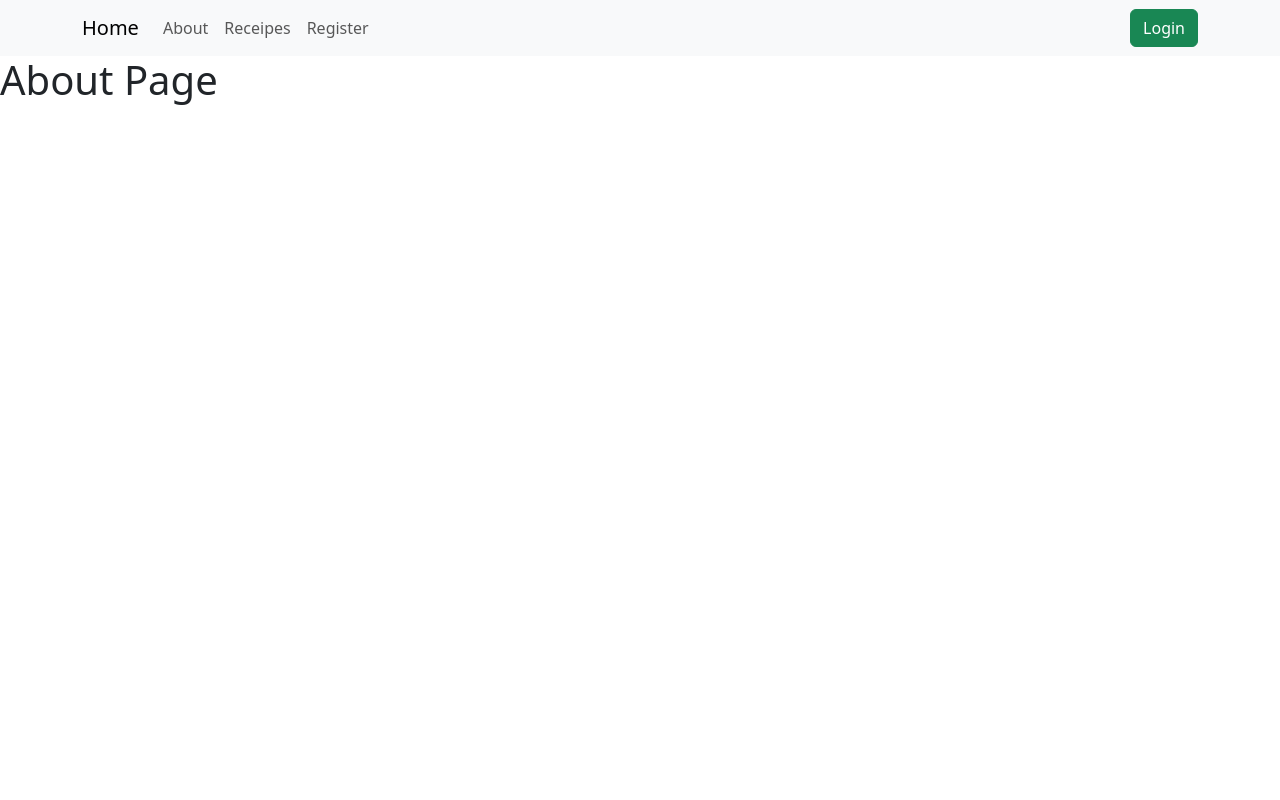
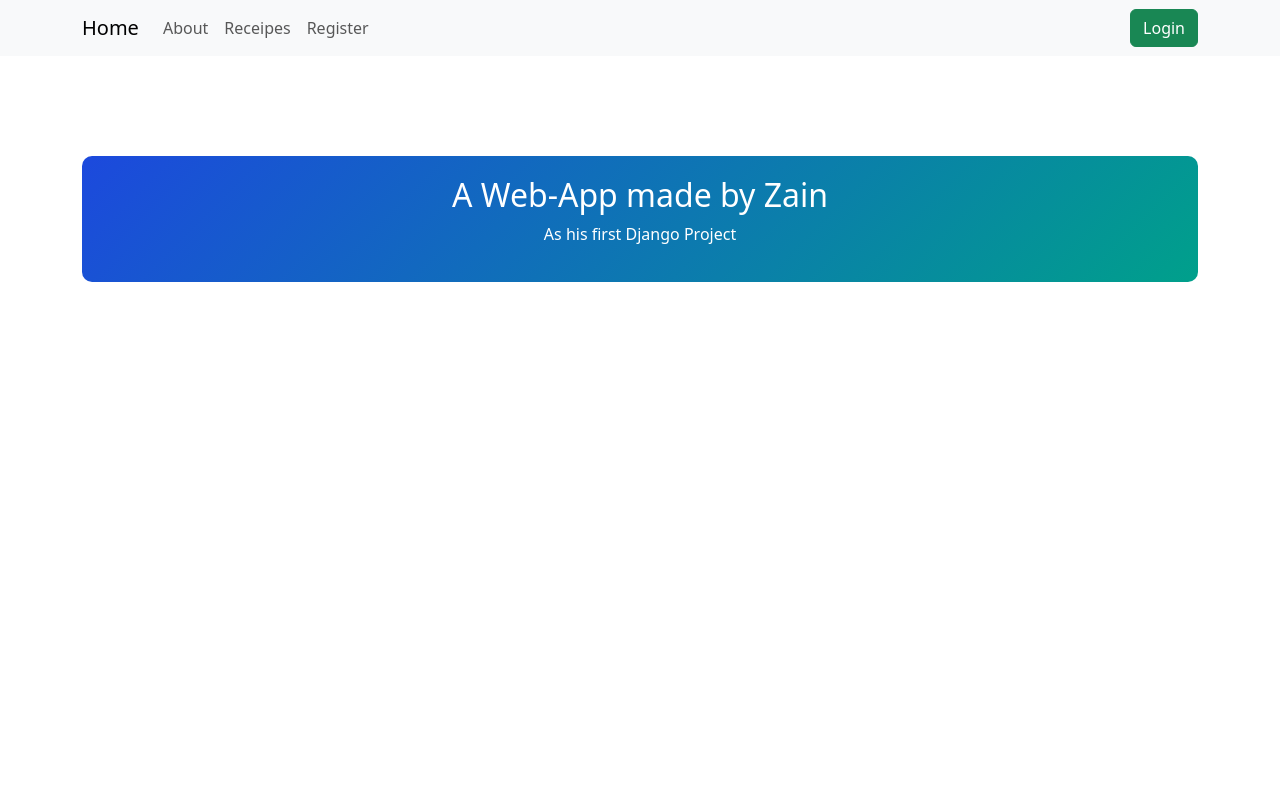
Before and after one commit to zainjafri4/Django-Recipe-Web-App, a Django app: page /about/ in a window 1280 px wide. Run offline with Django 4.2, Linux system fonts and the light colour scheme.

Commit message:
About Page updated

```diff
--- a/core/home/templates/about.html
+++ b/core/home/templates/about.html
@@ -1,6 +1,31 @@
-{% extends 'base.html' %}
+{% extends "base.html" %}
+
 {% block body %}
+    <style>
+        body {
+            background: #fff; /* White background for the entire screen */
+            color: #000; /* Text color */
+            text-align: center;
+            background-size: cover;
+            background-repeat: no-repeat;
+            height: 100vh;
+            margin: 0;
+        }
 
-<body>
-    <h1>About Page</h1>
+        .content-box {
+            background: linear-gradient(135deg, #1c49dd, #00A08B);
+            color: #fff;
+            padding: 20px;
+            border-radius: 10px;
+            text-align: center;
+            margin-top: 100px;
+        }
+    </style>
+
+    <div class="container mt-5">
+        <div class="content-box">
+            <h2>A Web-App made by Zain</h2>
+            <p>As his first Django Project</p>
+        </div>
+    </div>
 {% endblock body %}
--- a/core/home/templates/base.html
+++ b/core/home/templates/base.html
@@ -13,7 +13,7 @@
     <!-- Bootstrap Navbar -->
     <nav class="navbar navbar-expand-lg navbar-light bg-light">
         <div class="container">
-            <a class="navbar-brand" href="/">Home</a>
+            <a class="navbar-brand" href="{% if request.user.is_authenticated %}/receipes{% else %}/{% endif %}">Home</a>
             <button class="navbar-toggler" type="button" data-bs-toggle="collapse" data-bs-target="#navbarNav"
                 aria-controls="navbarNav" aria-expanded="false" aria-label="Toggle navigation">
                 <span class="navbar-toggler-icon"></span>
--- a/core/vege/views.py
+++ b/core/vege/views.py
@@ -120,3 +120,6 @@ def register(request):
 
 
    return render(request, 'register.html', context = {'page' : 'Sign up'})
+
+def about(request):
+   return render(request, "about.html")
```
Also changed, not shown: core/db.sqlite3, core/images/biryani.jpg (added).
